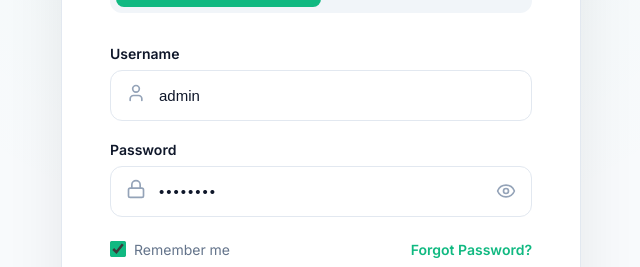
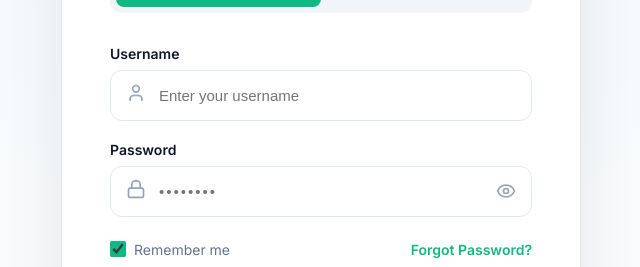
Before and after one commit to Kaviyarasu24/TGMpandicafe, a React (Vite) app in the folder frontend/: page /login in a window 1280 px wide. Shown: the part 339-606 px from the top of the page, without its empty margins (319-959 px from the left). Built offline with nearby package versions, Linux system fonts and the light colour scheme; no server answers.

Commit message:
remove:hardcoded data for login testing

```diff
--- a/frontend/src/pages/Login.jsx
+++ b/frontend/src/pages/Login.jsx
@@ -8,21 +8,16 @@ const Login = () => {
   const navigate = useNavigate();
   const { login } = useAuth();
   const [role, setRole] = useState('admin');
-  const [username, setUsername] = useState('admin');
-  const [password, setPassword] = useState('password');
+  const [username, setUsername] = useState('');
+  const [password, setPassword] = useState('');
   const [showPassword, setShowPassword] = useState(false);
   const [error, setError] = useState('');
   const [isLoading, setIsLoading] = useState(false);
 
   const handleRoleChange = (selectedRole) => {
     setRole(selectedRole);
-    if (selectedRole === 'admin') {
-      setUsername('admin');
-      setPassword('password'); // Hardcoded default for ease of testing
-    } else {
-      setUsername('sales');
-      setPassword('password'); // Hardcoded default for ease of testing
-    }
+    setUsername('');
+    setPassword('');
     setError('');
   };
 
```
